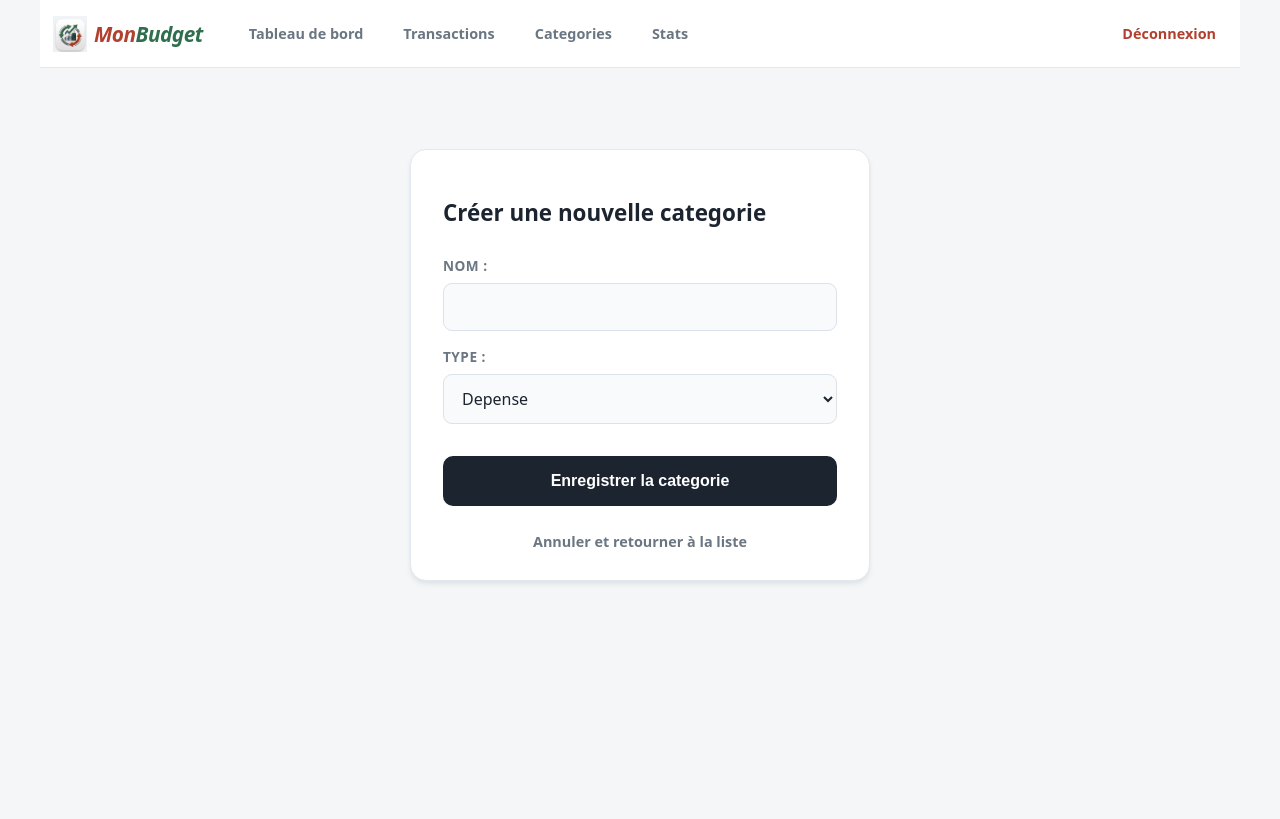
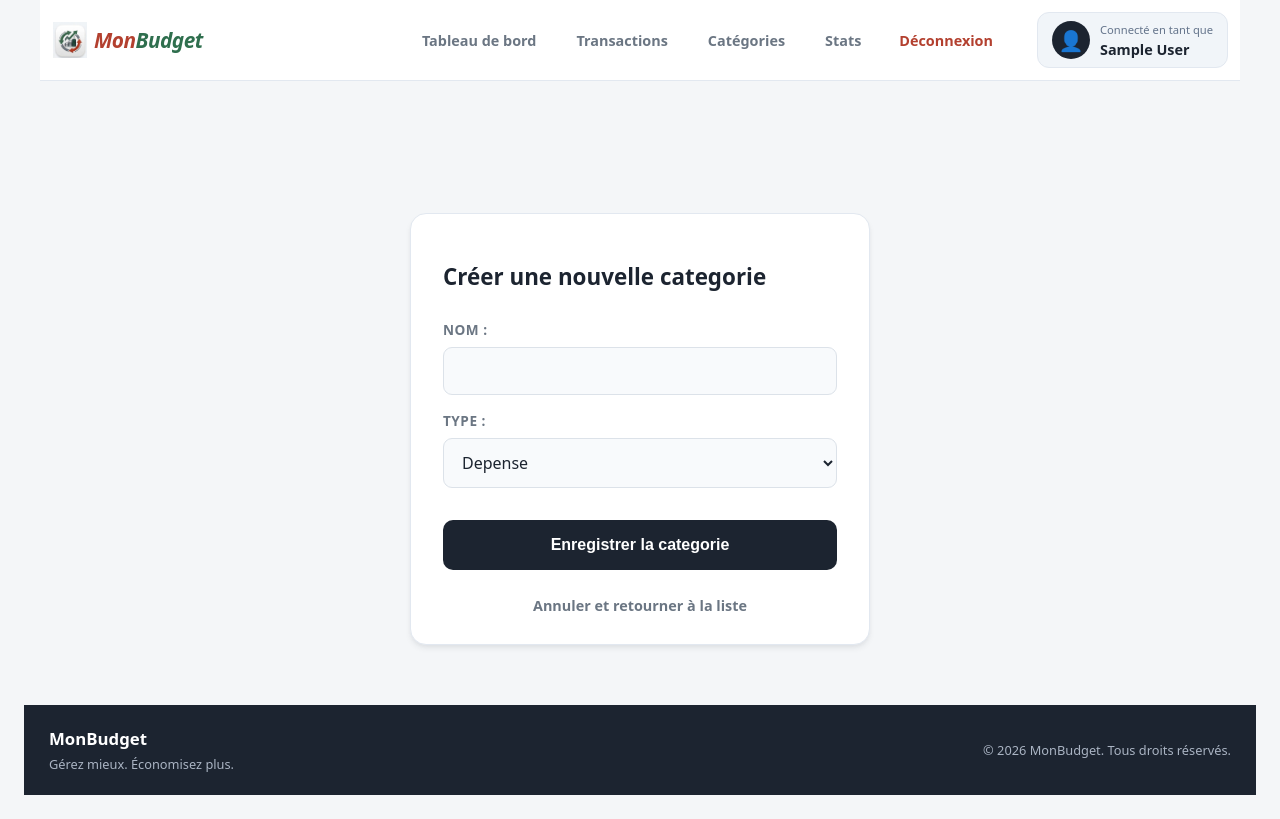
Before and after one commit to AZOUZOUL/MonBudget, a Django app: page /categories/ajouter/ in a window 1280 px wide. Before the commit the page ends 583 px from the top, so only its background shows below. Run offline with Django 5.2, Linux system fonts and the light colour scheme; the visitor is signed in with stand-in values (Sample User, id 1).

Commit message:
Feat: Ajout du footer et réajustement du nav avec ajout d'affichage du nom d'utilisateur.

```diff
--- a/mybudget/tracker/templates/tracker/base.html
+++ b/mybudget/tracker/templates/tracker/base.html
@@ -4,35 +4,93 @@
 <html lang="fr">
 <head>
     <meta charset="UTF-8">
+    <meta name="viewport" content="width=device-width, initial-scale=1.0">
+
     <title>Mon Budget</title>
     <link rel="icon" type="image/jpeg" href="{% static 'tracker/images/icone.jpg' %}">
     <!-- Chargement de la feuille de style commune -->
     <link rel="stylesheet" href="{% static 'tracker/styles.css' %}" />
 </head>
 <body>
-
-    <!-- Conteneur principal centré (Taille maximale fixe pour tout le site) -->
-    <div class="conteneur-maquette">
+    <header>
+        <!-- Conteneur principal centré (Taille maximale fixe pour tout le site) -->
+        <div class="conteneur-maquette">
 
         <!-- Barre de navigation répétée sur toutes les pages centrales -->
         <nav class="navigation-barre">
-            <div class="navigation-liens">
-                <span class="nav-brand">
-                    <img src="{% static 'tracker/images/icone.jpg' %}" alt=" le logo de l'application" class="nav-logo">
-                    <em><span style="color: var(--depense);">Mon</span><span style="color: var(--revenu)">Budget</span></em>
-                </span>
 
-                <!-- Liens de navigation principaux -->
-                <a href="{% url 'accueil' %}" class="nav-lien {% if request.resolver_match.url_name == 'accueil' %}actif{% endif %}">Tableau de bord</a>
-                <a href=" {% url 'transactions' %} " class="nav-lien {% if request.resolver_match.url_name == 'transactions' or request.resolver_match.url_name == 'transactions-list' %}actif{% endif %}">Transactions</a>
-                <a href="{% url 'categories' %}"  class="nav-lien {% if request.resolver_match.url_name == 'categories' %}actif{% endif %}" >Categories</a>
-                <a href="{% url 'statistiques' %}" class="nav-lien {% if request.resolver_match.url_name == 'statistiques' %}actif{% endif %}">Stats</a>
+        <!-- NOUVEAU : En-tête de navigation mobile -->
+        <div class="navigation-entete">
+
+            <span class="nav-brand">
+                <img src="{% static 'tracker/images/icone.jpg' %}"
+                     alt="Logo MonBudget"
+                    class="nav-logo">
+
+                <em>
+                    <span style="color: var(--depense);">Mon</span><span style="color: var(--revenu);">Budget</span>
+                </em>
+            </span>
+
+            <!-- NOUVEAU : Bouton Hamburger -->
+            <button class="bouton-menu"
+                    id="boutonMenu"
+                    aria-label="Ouvrir le menu"
+                    aria-expanded="false"
+                    aria-controls="menuNavigation">
+
+                <span></span>
+                <span></span>
+                <span></span>
+            </button>
+
+        </div>
+
+
+        <!-- MODIFICATION : Les liens sont regroupés dans un menu indépendant -->
+        <div class="navigation-liens" id="menuNavigation">
+
+            <a href="{% url 'accueil' %}"
+                class="nav-lien {% if request.resolver_match.url_name == 'accueil' %}actif{% endif %}">
+                Tableau de bord
+            </a>
+
+            <a href="{% url 'transactions' %}"
+                class="nav-lien {% if request.resolver_match.url_name == 'transactions' or request.resolver_match.url_name == 'transactions-list' %}actif{% endif %}">
+                Transactions
+            </a>
+
+            <a href="{% url 'categories' %}"
+                class="nav-lien {% if request.resolver_match.url_name == 'categories' %}actif{% endif %}">
+                Catégories
+            </a>
+
+            <a href="{% url 'statistiques' %}"
+                class="nav-lien {% if request.resolver_match.url_name == 'statistiques' %}actif{% endif %}">
+                Stats
+            </a>
+
+            <a href="{% url 'demander-deconnexion' %}"
+                class="lien-deconnexion">
+                Déconnexion
+            </a>
+
+            <!-- PROFIL DE L'UTILISATEUR -->
+            <div class="menu-utilisateur">
+                <span class="icone-utilisateur">👤</span>
+
+                <div class="informations-utilisateur">
+                    <small>Connecté en tant que</small>
+                    <strong>{{ user.get_full_name|default:user.username }}</strong>
+                </div>
             </div>
 
-            <!-- Lien de déconnexion sécurisé (J3) -->
-            <a href="{% url 'demander-deconnexion' %}" class="lien-deconnexion">Déconnexion</a>
+        </div>
+
         </nav>
+    </header>
 
+    <div>
         <!-- Zone dynamique où le contenu spécifique de chaque page sera injecté -->
         <main>
             {% block content %}{% endblock %}
@@ -40,6 +98,22 @@
 
     </div>
 
+    <footer class="site-footer">
+        <div class="footer-contenu">
+            <div class="footer-marque">
+                <span class="footer-nom">MonBudget</span>
+                <span class="footer-slogan">Gérez mieux. Économisez plus.</span>
+            </div>
+
+            <div class="footer-copyright">
+                © {% now "Y" %} MonBudget. Tous droits réservés.
+            </div>
+        </div>
+    </footer>
+
+    <!-- NOUVEAU : Chargement du JavaScript de navigation -->
+    <script src="{% static 'tracker/navigation.js' %}" defer></script>
+
     {% block javascript %}
     {% endblock %}
 </body>
```
